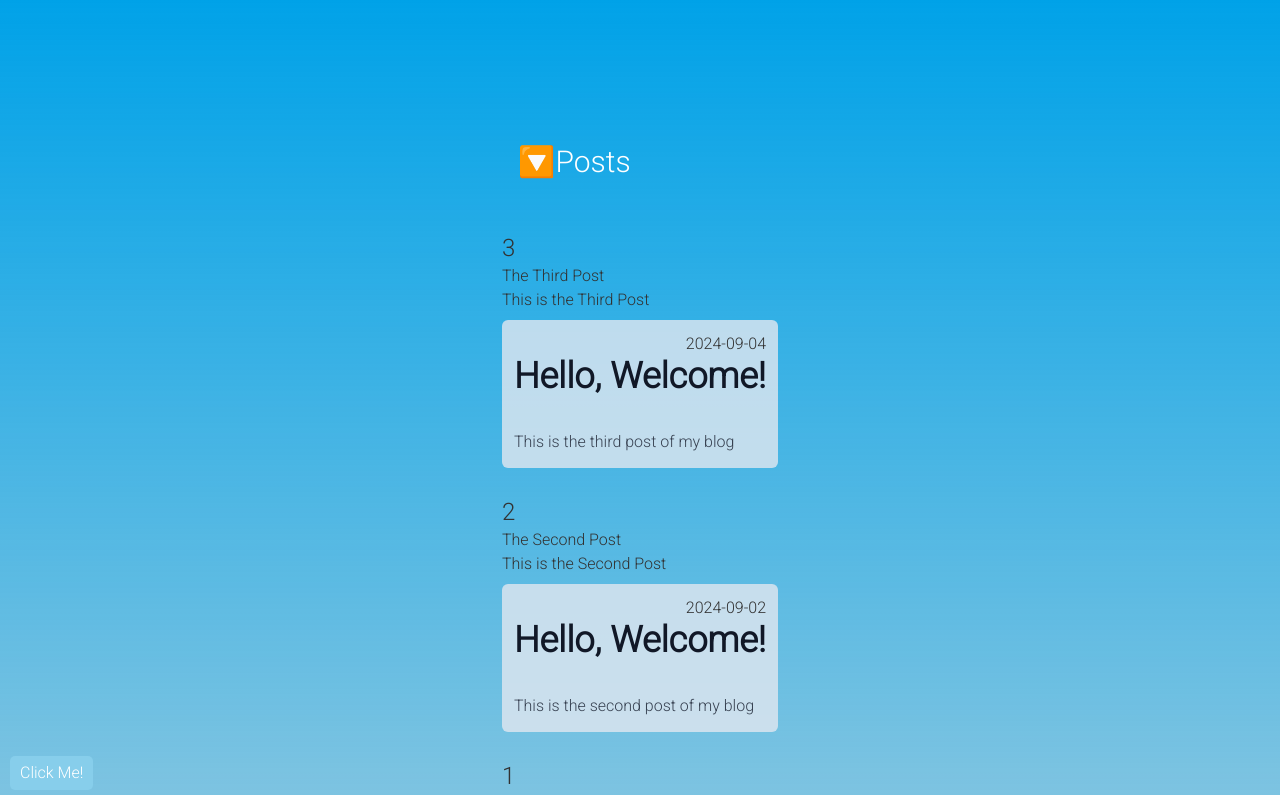
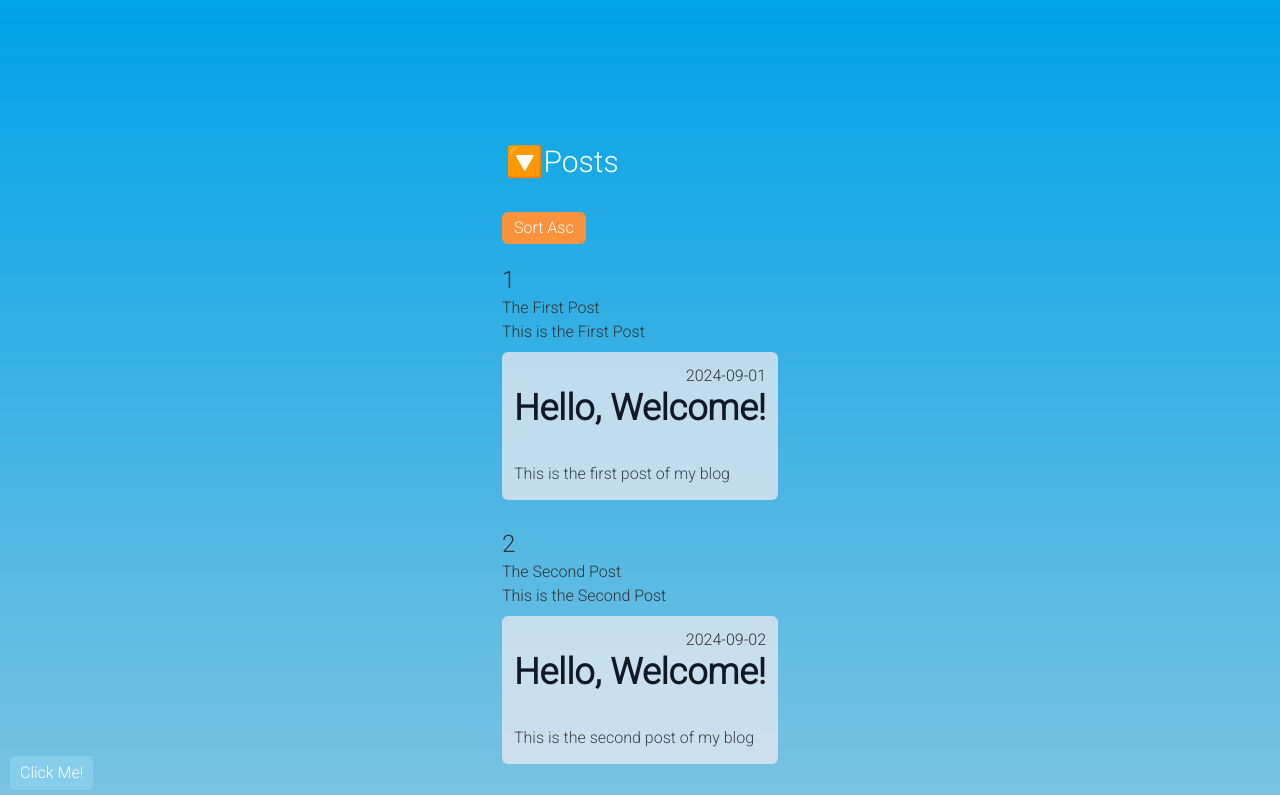
Before and after one commit to spaceofin/nextjs-prac, a Next.js app in the folder nextjs-ts-practice/: page /blog in a window 1280 px wide. Shown: the top 795 px of the page. Built offline with nearby package versions, Linux system fonts and the light colour scheme.

Commit message:
[nextjs-ts-practice]feat: add Button component to toggle sorting by date on blog page

```diff
--- a/nextjs-ts-practice/app/blog/page.tsx
+++ b/nextjs-ts-practice/app/blog/page.tsx
@@ -1,6 +1,8 @@
 // import Card from "../components/card";
 import { getPosts } from "@/lib/getPosts";
 import { ReactElement } from "react";
+import Button from "../components/button";
+import Link from "next/link";
 
 // interface Post {
 //   id: number;
@@ -10,6 +12,7 @@ import { ReactElement } from "react";
 
 type SearchParams = {
   sortByDate?: boolean;
+  order?: "ascending" | "descending";
   page?: number;
   limit?: number;
   tags?: string | string[];
@@ -66,11 +69,23 @@ export default async function BlogPage({
 
   // console.log("tags", tags);
 
-  const posts = await getPosts({ tags });
+  const order: string = searchParams?.order || "";
+
+  const posts = await getPosts({ tags, order });
 
   return (
     <div className="flex flex-col">
-      <div className="mb-8 px-4 text-3xl text-white">🔽Posts</div>
+      <div className="mb-8 px-1 text-3xl text-white">🔽Posts</div>
+      <div>
+        <Link
+          href={`/blog?order=${
+            order === "ascending" ? "descending" : "ascending"
+          }`}>
+          <Button size="small">
+            {order === "ascending" ? "Sort Desc" : "Sort Asc"}
+          </Button>
+        </Link>
+      </div>
       <ul className="grid grid-cols-1 lg:grid-cols-2 gap-4"></ul>
       {posts.map((post: Post) => (
         <div key={post.slug}>
--- /dev/null
+++ b/nextjs-ts-practice/app/components/button.tsx
@@ -0,0 +1,30 @@
+type ButtonProps = {
+  variant?: "default";
+  size?: "small" | "medium" | "large";
+  className?: string;
+  children?: React.ReactNode;
+};
+
+export default function Button({
+  variant = "default",
+  size = "medium",
+  className = "",
+  ...props
+}: ButtonProps) {
+  const variants = {
+    default:
+      "bg-orange-400 text-white dark:bg-slate-600 dark:text-white rounded-md hover:bg-slate-600 hover:text-orange-400 dark:hover:bg-blue-700 dark:hover:text-green-200",
+  };
+  const sizes = {
+    small: "text-md px-3 py-1 h-fit w-fit",
+    medium: "text-lg px-4 py-1 h-fit w-fit",
+    large: "text-2xl px-4 py-2 h-fit w-fit",
+  };
+  return (
+    <button
+      {...props}
+      className={`${variants[variant as keyof typeof variants]} ${
+        sizes[size as keyof typeof sizes]
+      } ${className}`}></button>
+  );
+}
--- a/nextjs-ts-practice/lib/getPosts.tsx
+++ b/nextjs-ts-practice/lib/getPosts.tsx
@@ -7,13 +7,15 @@ type GetPostsOptions = {
   page?: number;
   limit?: number;
   tags?: string[];
+  order?: string;
 };
 
 export async function getPosts({
-  sortByDate = true,
+  sortByDate = false,
   page = 1,
   limit = 10,
   tags = [],
+  order = "",
 }: GetPostsOptions = {}) {
   const files = fs.readdirSync(path.join(process.cwd(), "content/posts"));
 
@@ -43,15 +45,15 @@ export async function getPosts({
     );
   }
 
-  if (sortByDate) {
+  if (order) {
     filteredPosts.sort((a, b) => {
       const dateA = new Date(a.frontmatter.date);
       const dateB = new Date(b.frontmatter.date);
 
-      console.log(dateB.getTime() - dateA.getTime());
-      return dateB.getTime() - dateA.getTime();
+      const multiplier = order === "ascending" ? 1 : -1;
+
+      return (dateA.getTime() - dateB.getTime()) * multiplier;
     });
-  } else {
   }
 
   return filteredPosts;
```
